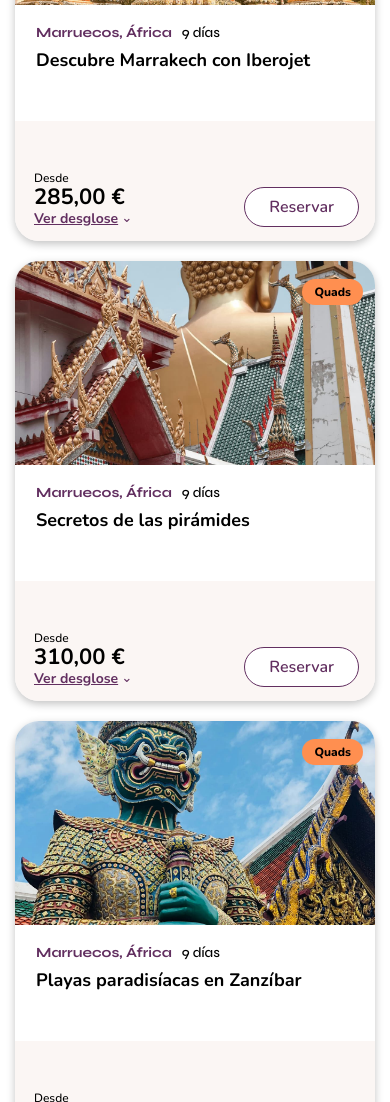
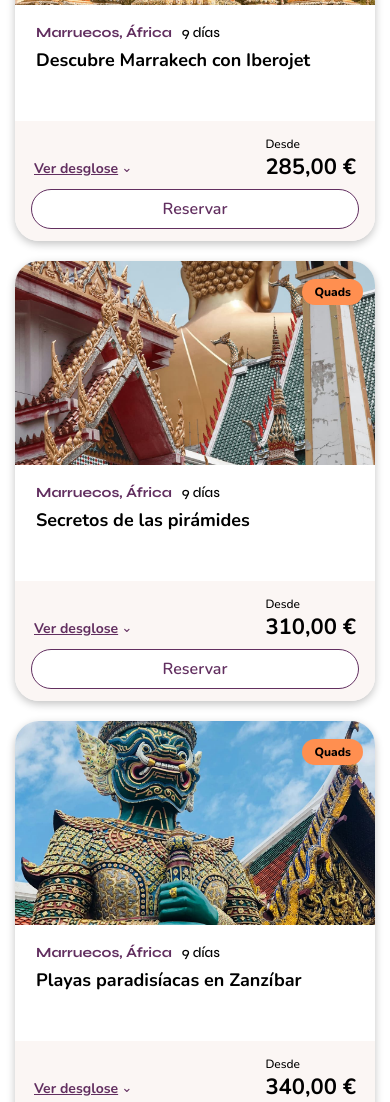
Before and after one commit to nesmanpro/avoris-ptech-waveless, a website built with Vite: page index.html in a window 390 px wide. Shown: the part 980-2082 px from the top of the page. Built offline with nearby package versions, Linux system fonts and the light colour scheme; files whose address does not match are found by name.

Commit message:
fixing mobile and huge desktop

```diff
--- a/app/components/renderCards.js
+++ b/app/components/renderCards.js
@@ -75,8 +75,10 @@ function renderCardsGrid(cards) {
 
           <footer class="card__footer">
             <div class="card-footer__summary">
+            <div>
               <small>Desde</small>
               <p class="price">${place.precio} €</p>
+            </div>
               <span><p>Ver desglose</p> <sup>&#8964;</sup></span>
             </div>
             <button class="card-button">Reservar</button>
--- a/scss/base/_base.scss
+++ b/scss/base/_base.scss
@@ -1,7 +1,3 @@
-html {
-    font-size: calc(100vw / var(--desktop-width) * 8);
-}
-
 body {
     display: grid;
     width: 100vw;
@@ -9,7 +5,6 @@ body {
     min-height: 100vh;
     grid-template-rows: auto 1fr auto;
     font-family: var(--font-primary);
-    font-size: clamp(16px, 1.6rem, 1.6rem);
     font-weight: 500;
     font-style: normal;
     text-size-adjust: 100%;
--- a/scss/molecules/_cards.scss
+++ b/scss/molecules/_cards.scss
@@ -143,16 +143,23 @@
 
             &__footer {
                 height: 120px;
-                display: inline-flex;
+                display: flex;
+                flex-direction: column;
                 background-color: var(--bg--footer-light);
-                justify-content: space-between;
+                justify-content: center;
+                align-items: center;
                 align-items: end;
+                gap: 10px;
                 padding: 12px 16px;
 
 
+
                 .card-footer__summary {
+                    width: 100%;
+                    align-items: end;
                     display: flex;
-                    flex-direction: column;
+                    flex-direction: row-reverse;
+                    justify-content: space-between;
                     padding: 0 3px;
 
                     small {
@@ -166,7 +173,7 @@
                         line-height: 24px;
                     }
 
-                    a {
+                    span {
                         height: fit-content;
                         display: inline-flex;
                         align-items: center;
@@ -184,6 +191,7 @@
 
                 button {
                     height: fit-content;
+                    width: 100%;
                     border: 1px solid var(--bg--default);
                     color: var(--bg--default);
                     background-color: var(--color-white);
--- a/scss/organisms/_hero.scss
+++ b/scss/organisms/_hero.scss
@@ -57,6 +57,7 @@
             position: relative;
 
 
+
             .text-container {
                 position: absolute;
                 inset: 0;
@@ -91,6 +92,7 @@
         }
 
         .carousel__slider {
+            width: 100%;
             height: inherit;
             display: inline-flex;
             overflow-y: hidden;
```
